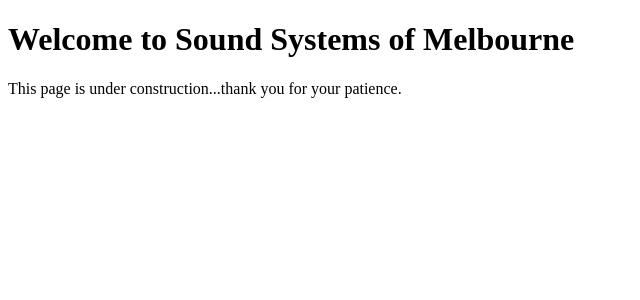
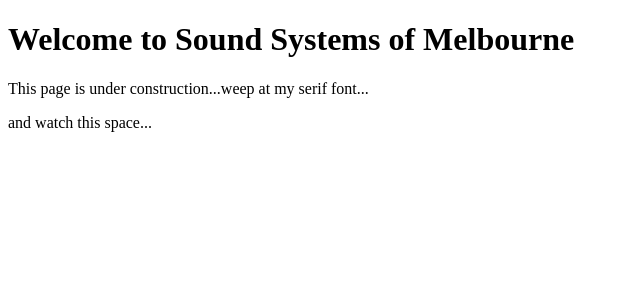
Before and after one commit to chainmal3/ssom, a Next.js app: page / in a window 1280 px wide. Shown: the top 300 px of the page, without its empty margins (0-640 px from the left). Built offline with nearby package versions, Linux system fonts and the light colour scheme.

Commit message:
added funny welcome message

```diff
--- a/src/pages/index.tsx
+++ b/src/pages/index.tsx
@@ -4,7 +4,8 @@ export default function Home() {
   return (
     <div>
       <h1>Welcome to Sound Systems of Melbourne</h1>
-      <p>This page is under construction...thank you for your patience.</p>
+      <p>This page is under construction...weep at my serif font...</p>
+      <p>and watch this space...</p>
     </div>
   )
 }
```
